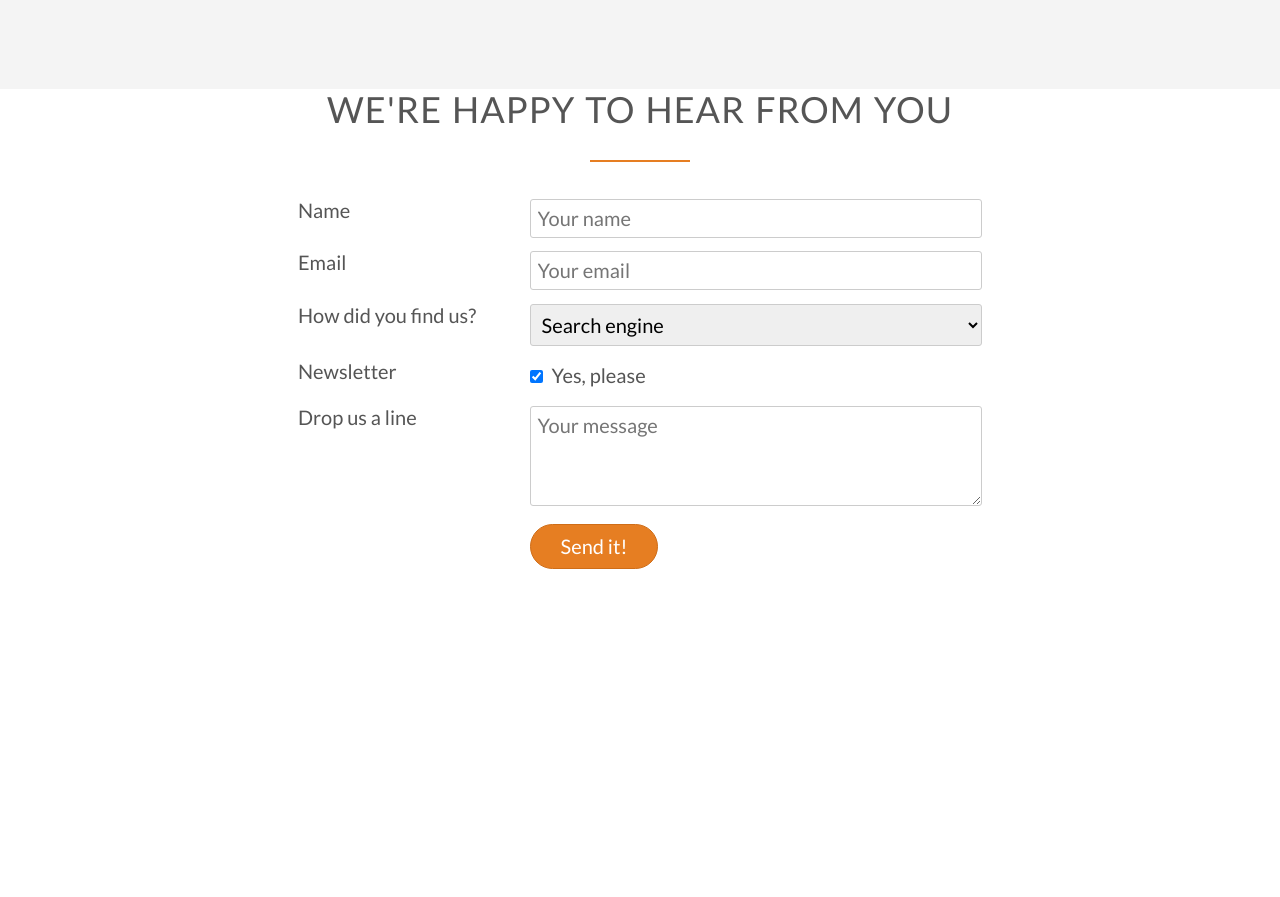
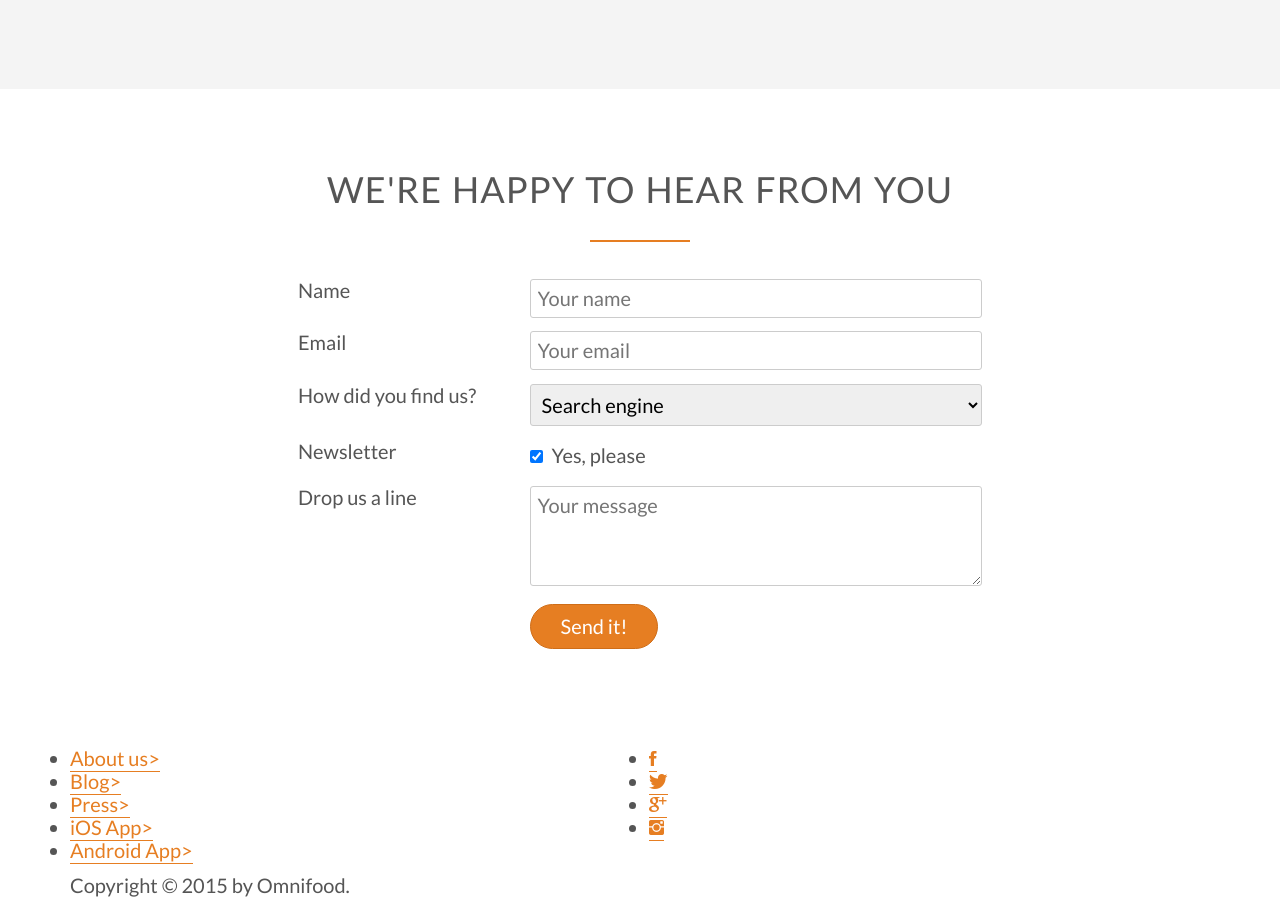
Before and after one commit to tjfrahme/web_design, a plain HTML site: page Udemy/Omnifood/index.html in a window 1280 px wide. Shown: the part 4556-5453 px from the top of the page. Before the commit the page ends 5292 px from the top, so only its background shows below. Drawn offline with Linux system fonts and the light colour scheme; files whose address does not match are found by name.

Commit message:
footer section

```diff
--- a/Udemy/Omnifood/index.html
+++ b/Udemy/Omnifood/index.html
@@ -26,8 +26,8 @@
             </nav>
             <div class= "hero-text-box">
                 <h1>Goodbye junk food. <br>Hello super healthy meals.</h1>  <!-- background image set in css-->
-                <a class="btn btn-full" href="a">I’m hungry </a>
-                <a class="btn btn-ghost" href="a">Show me more </a>
+                <a class="btn btn-full" href="#">I’m hungry </a>
+                <a class="btn btn-ghost" href="#">Show me more </a>
             </div>
 
         </header>
@@ -313,8 +313,9 @@
                         </div>
                 </div>
             </div>
+        </section>
 
-        </section class="section-form">
+        <section class="section-form">
             <div class="row">
                 <h2> We're happy to hear from you</h2>
             </div>
@@ -353,7 +354,7 @@
                         <div class="col span-1-of-3">
                             <label>Newsletter</label>
                         </div>
-                        <div class="col span-2-of3">        <!-- this second column is twice the length of the first column-->
+                        <div class="col span-2-of-3">        <!-- this second column is twice the length of the first column-->
                             <input type="checkbox" name="news" id="news" checked> Yes, please
                         </div>
                     </div>
@@ -373,14 +374,39 @@
                             <input type="submit" value="Send it!">
                         </div>
                     </div>
+                </form>
+            </div>
+        </section>
 
-                </form>
+        <footer>
+            <div class="row">
+                <div class="col span-1-of-2">
+                    <ul class="footer-nav">
+                        <li><a href="#">About us></a></li>
+                        <li><a href="#">Blog></a></li>
+                        <li><a href="#">Press></a></li>
+                        <li><a href="#">iOS App></a></li>
+                        <li><a href="#">Android App></a></li>
+                    </ul>
 
                 </div>
+                <div class="col span-1-of-2">
+                    <ul class="social-links">
+                        <li><a href="#"><i class="ion-social-facebook"></i></a></li>
+                        <li><a href="#"><i class="ion-social-twitter"></i></a></li>
+                        <li><a href="#"><i class="ion-social-googleplus"></i></a></li>
+                        <li><a href="#"><i class="ion-social-instagram"></i></a></li>
+                    </ul>
+                </div>
+            </div>
+            <div class="row">
+                <p>
+                    Copyright &copy; 2015 by Omnifood.
+                </p>
+            </div>
 
-        <section>
+        </footer>
 
-        </section>
 
     </body>
 
--- a/Udemy/Omnifood/resources/css/style.css
+++ b/Udemy/Omnifood/resources/css/style.css
@@ -14,7 +14,7 @@ html {
     font-family: 'Lato', 'Arial', sans-serif;   /* if can't access google fonts */
     font-weight: 300;
     font-size: 20px;
-    text-rendering: optimizeLegibility
+    text-rendering: optimizeLegibility;
 }
 
 .clearfix {zoom: 1}     /* fixes floats */
@@ -489,4 +489,4 @@ input[type=checkbox] {
 
 }
 
-*: focus {outline:none}
+*:focus {outline:none}
```
Lines whose indentation alone changed are shown as unchanged.
